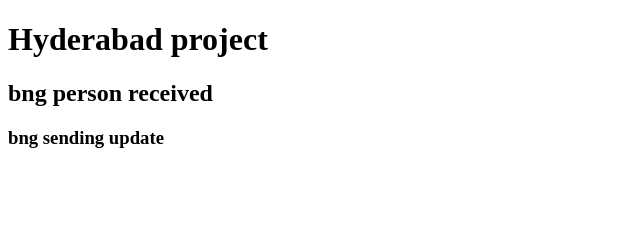
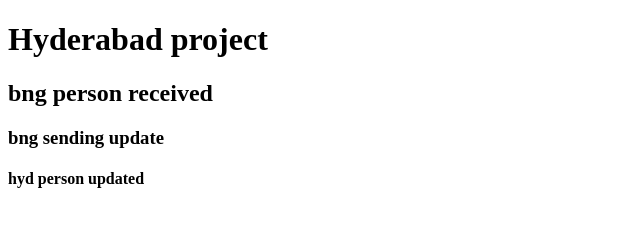
Before and after one commit to SAI-9848/hyderabad-project, a plain HTML site: page index.html in a window 1280 px wide. Shown: the whole page, without its empty margins (0-640 px from the left). Drawn offline with Linux system fonts and the light colour scheme.

Commit message:
hyd updated

```diff
--- a/index.html
+++ b/index.html
@@ -9,5 +9,6 @@
     <h1>Hyderabad project</h1>
     <h2>bng person received</h2>
     <h3>bng sending update</h3>
+    <h4>hyd person updated</h4>
 </body>
 </html>
```
